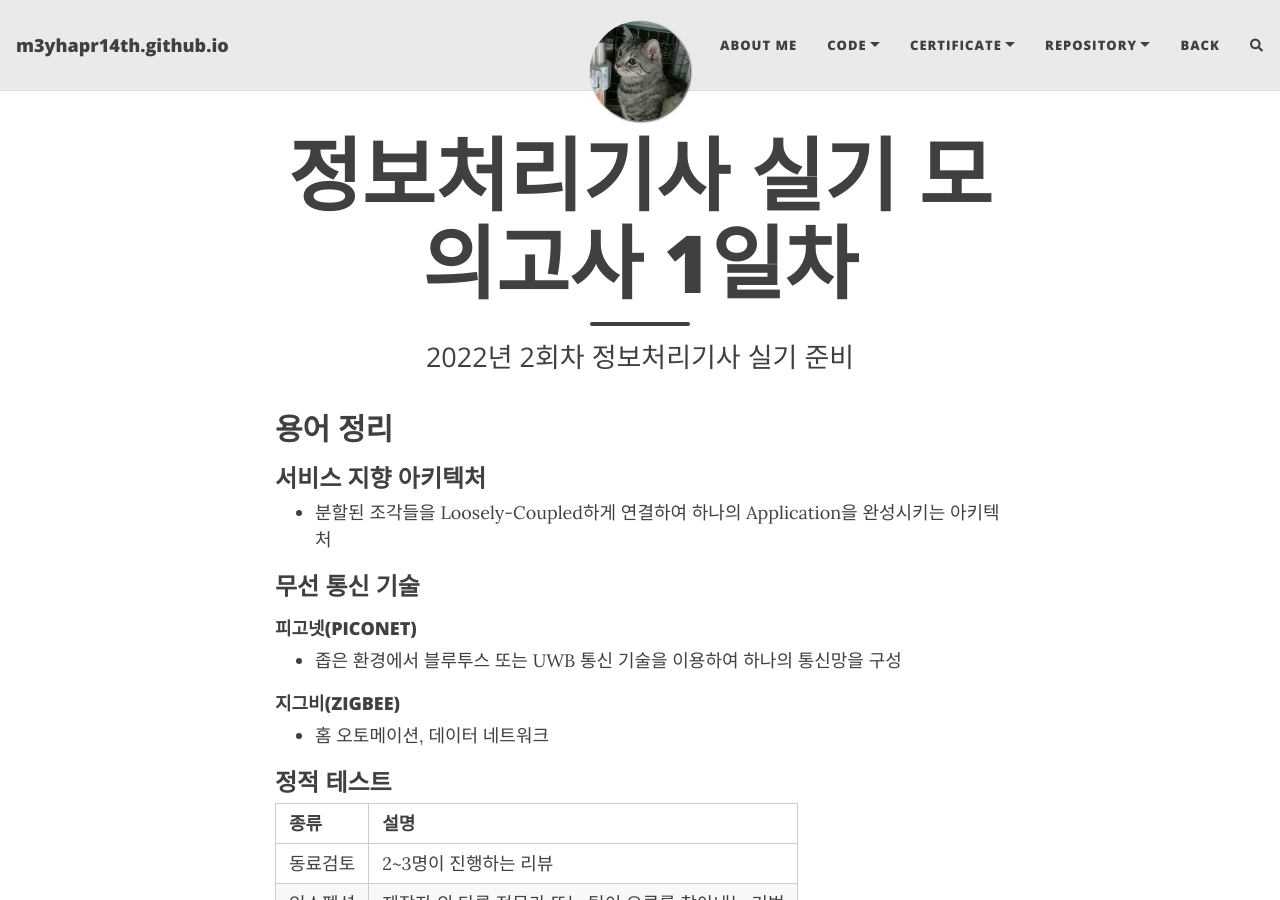
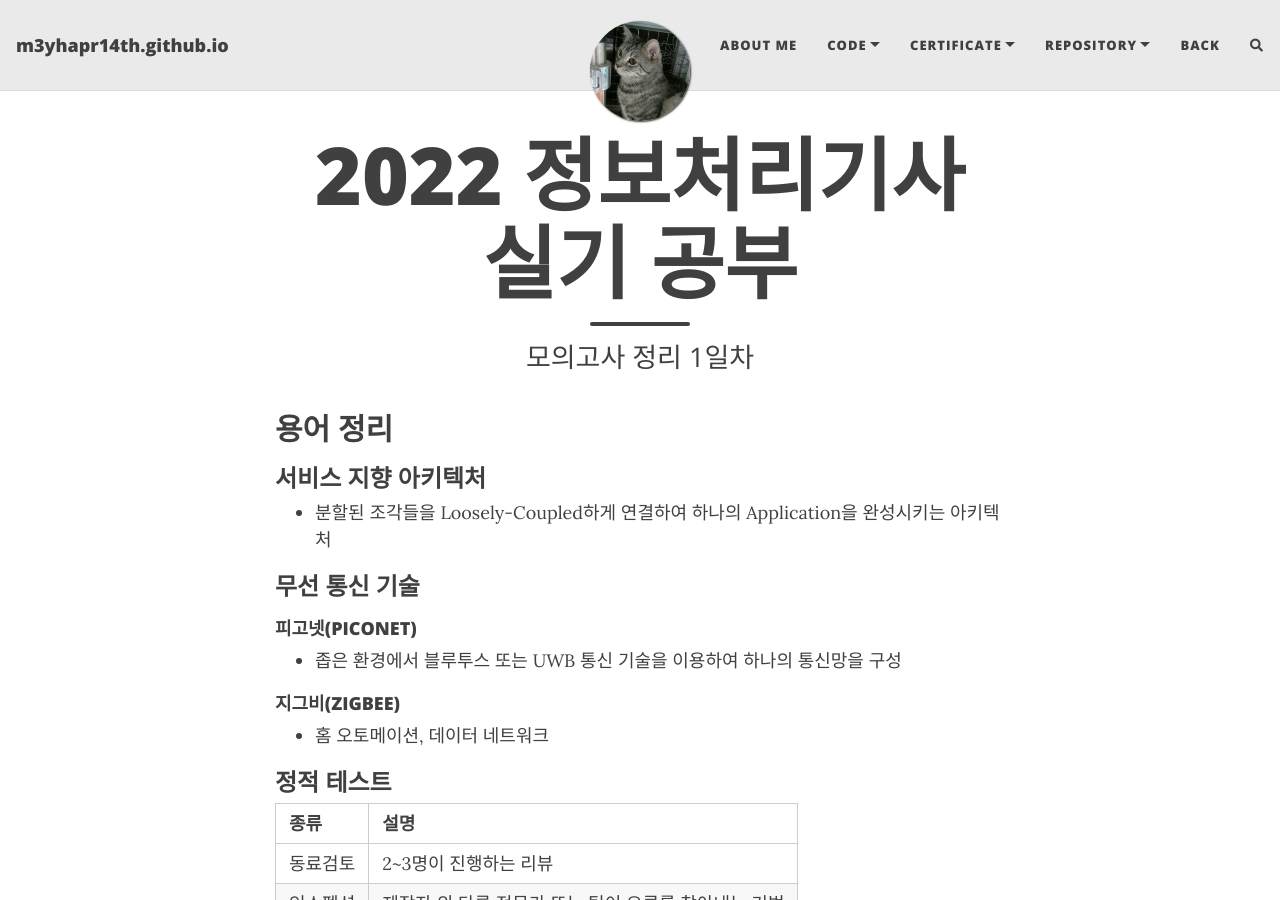
Before and after one commit to m3yhapr14th/m3yhapr14th.github.io, a Jekyll site: the page built from certificate/Engineer_Information_Processing/EIP/day_1.md, in a window 1280 px wide and 900 px high. Built offline with Jekyll 4.4.1, drawn with Linux system fonts in a browser that asks for light colours; nearby versions of some CDN libraries; comment, search, counter and statistics services are not loaded.

Commit message:
title changed

```diff
--- a/certificate/Engineer_Information_Processing/EIP/day_1.md
+++ b/certificate/Engineer_Information_Processing/EIP/day_1.md
@@ -1,7 +1,7 @@
 ---
 layout: page
-title: 정보처리기사 실기 모의고사 1일차
-subtitle: 2022년 2회차 정보처리기사 실기 준비
+title: 2022 정보처리기사 실기 공부
+subtitle: 모의고사 정리 1일차
 ---
 
 ## 용어 정리
```
